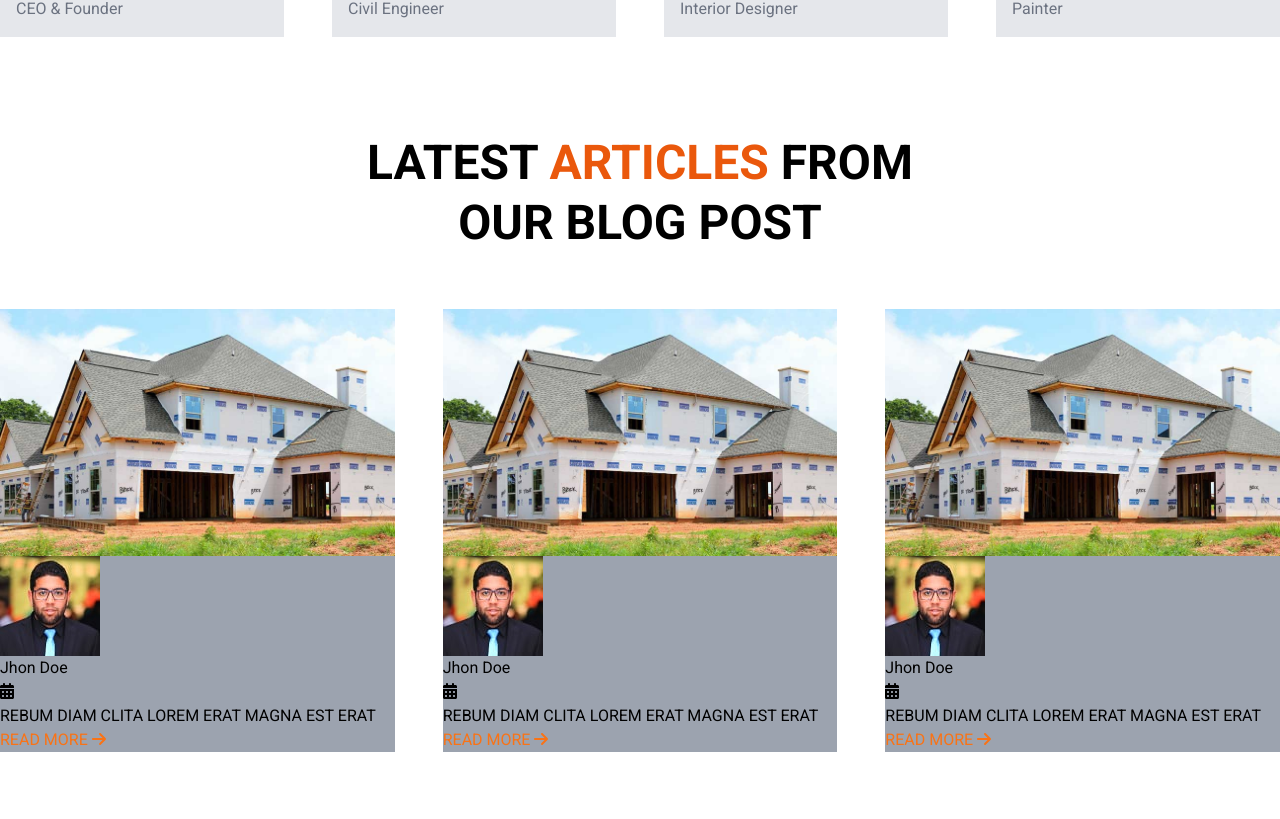
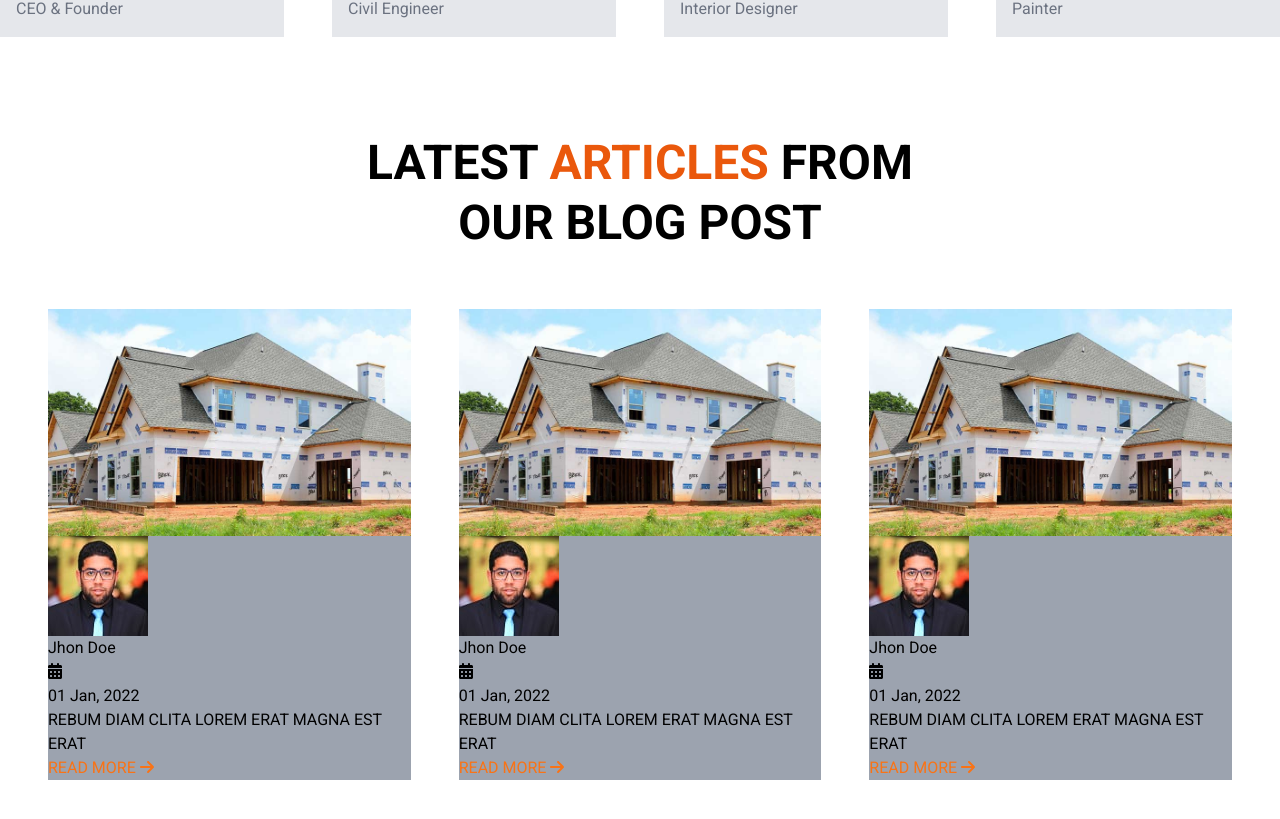
Before and after one commit to FrontEndDevo/webuild, a React (Create React App) app: page /home in a window 1280 px wide. Shown: the part 4177-4996 px from the top of the page. Before the commit the page ends 4929 px from the top, so only its background shows below. Built offline with nearby package versions, Linux system fonts and the light colour scheme.

Commit message:
This is the basic form for AnArticle component

```diff
--- a/src/components/Articles/AnArticle/AnArticle.jsx
+++ b/src/components/Articles/AnArticle/AnArticle.jsx
@@ -11,7 +11,7 @@ const AnArticle = (props) => {
         </div>
         <div className="published-date">
           <FontAwesomeIcon icon={props.icons[0]} />
-          <p>{props.date}</p>
+          <p>{props.author.date}</p>
         </div>
       </div>
       <h2>{props.title}</h2>
--- a/src/components/Articles/Articles.jsx
+++ b/src/components/Articles/Articles.jsx
@@ -12,7 +12,7 @@ const Articles = () => {
   ));
 
   return (
-    <div className="articles">
+    <div className="articles m-12">
       <h2 className="text-center mb-14 text-5xl uppercase font-bold leading-tight">
         Latest
         <span className="text-orange-600"> articles </span>
```
